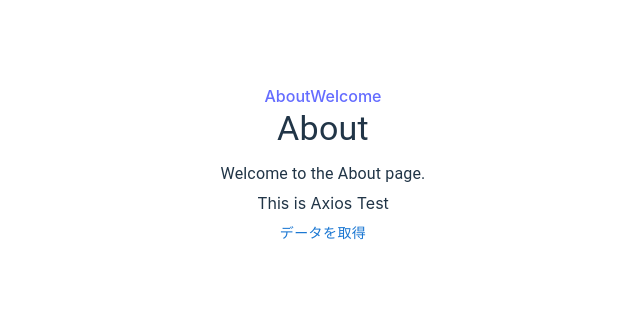
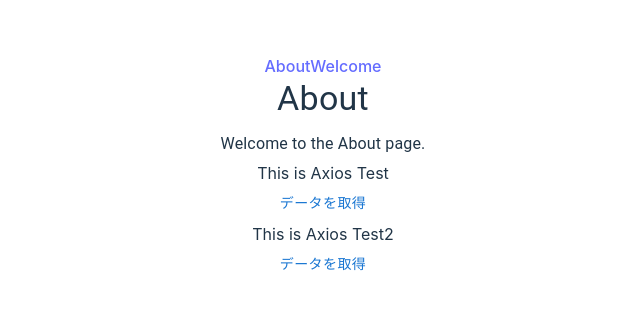
Before and after one commit to shichisan21/explorer-assistant, a React (Vite) app: page /about in a window 1280 px wide. Shown: the part 232-542 px from the top of the page, without its empty margins (317-957 px from the left). Built offline with nearby package versions, Linux system fonts and the light colour scheme.

Commit message:
チェック用

```diff
--- a/src/About.tsx
+++ b/src/About.tsx
@@ -21,6 +21,10 @@ interface ResponseData {
   message: string;
 }
 
+interface ResponseData2 {
+  Hello: string;
+}
+
 /**
  * Type
  */
@@ -31,7 +35,14 @@ interface ResponseData {
 
 const About = ({ url }: AboutProps) => {
   const [data, setData] = useState<ResponseData | null>(null);
+  const [data2, setData2] = useState<ResponseData2 | null>(null);
   const [message, setMessage] = useState<string>("");
+
+  const getData = () => {
+    axios.get(url).then((res) => {
+      setData2(res.data);
+    });
+  };
 
   const postData = async () => {
     setMessage("これはテストです。こんにちはAI。あなたのお名前は？");
@@ -56,6 +67,14 @@ const About = ({ url }: AboutProps) => {
           <Button onClick={postData}>データを取得</Button>
         )}
       </Box>
+      <Box>
+        <Box>This is Axios Test2</Box>
+        {data2 ? (
+          <Box>{data2.Hello}</Box>
+        ) : (
+          <Button onClick={getData}>データを取得</Button>
+        )}
+      </Box>
     </Box>
   );
 };
```
